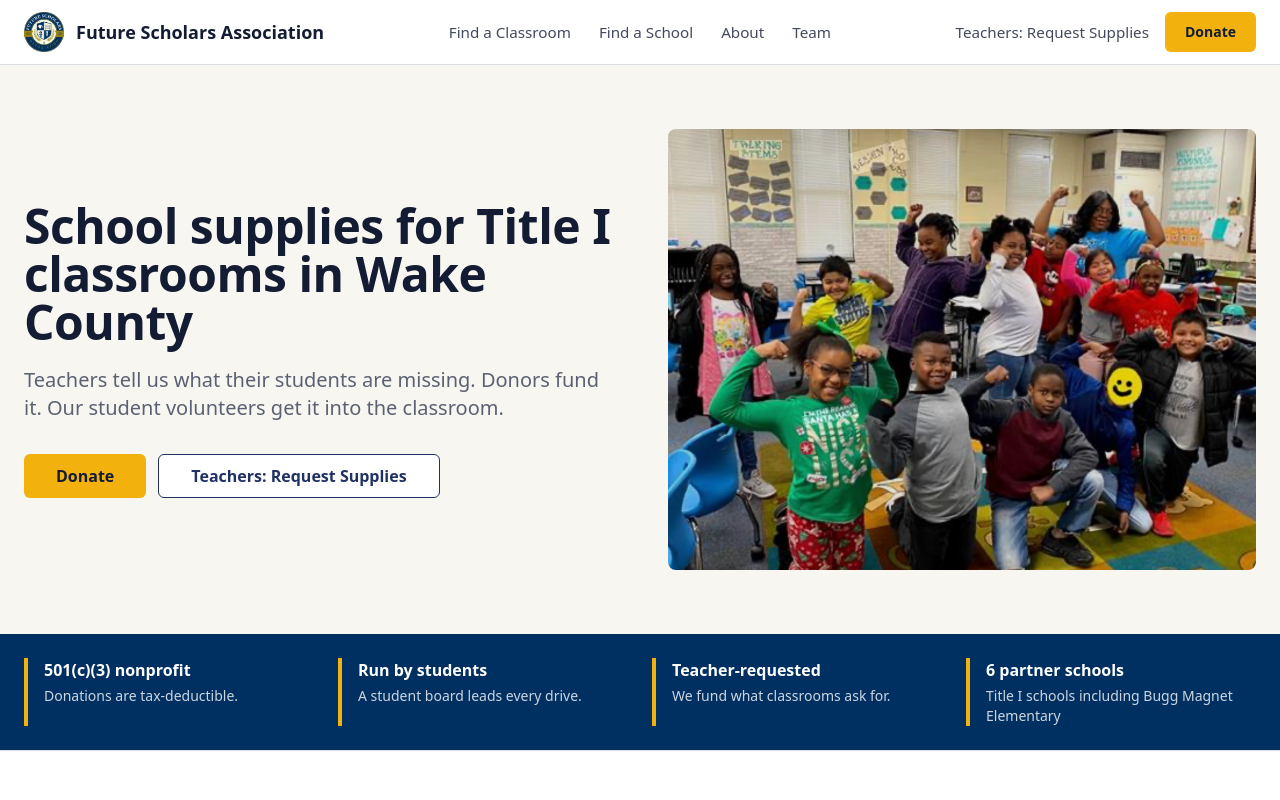
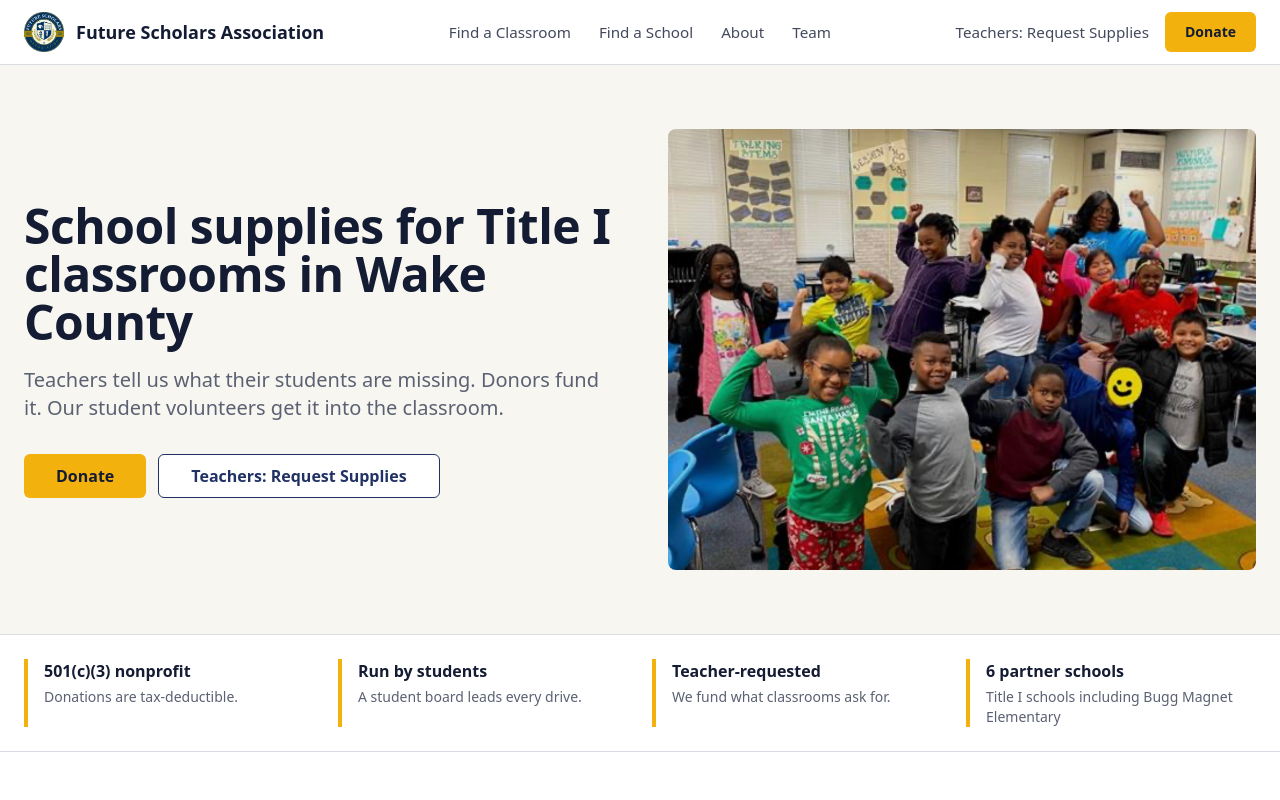
Before and after one commit to aarushkadira-dot/FSA, a React (Vite) app: page / in a window 1280 px wide. Shown: the top 800 px of the page. Built offline with nearby package versions, Linux system fonts and the light colour scheme; the HTML template or start-up script is replaced by a standard one; a web font is replaced by a local one.

Commit message:
Home: return trust strip to white, drop navy token
Co-Authored-By: Claude Opus 5.5 <noreply@anthropic.com>
Claude-Session: https://claude.ai/code/session_01K3uiZEeKbECrgebgaCAcvt

```diff
--- a/src/index.css
+++ b/src/index.css
@@ -25,9 +25,6 @@
 
     --accent: 224 35% 95%;
     --accent-foreground: 224 52% 26%;
-
-    /* Exact navy from the FSA crest (#003060) */
-    --navy: 210 100% 19%;
 
     --gold: 43 90% 50%;
     --gold-foreground: 224 45% 14%;
--- a/src/pages/Home.tsx
+++ b/src/pages/Home.tsx
@@ -71,12 +71,12 @@ const Home = () => {
           />
         </div>
 
-        <div className="bg-navy text-white">
+        <div className="border-t border-border bg-white">
           <ul className="container mx-auto grid grid-cols-2 gap-6 px-4 py-6 sm:px-6 lg:grid-cols-4">
             {trustPoints.map((point) => (
               <li key={point.title} className="border-l-4 border-gold pl-4">
-                <p className="font-semibold">{point.title}</p>
-                <p className="mt-1 text-sm text-white/80">{point.detail}</p>
+                <p className="font-semibold text-foreground">{point.title}</p>
+                <p className="mt-1 text-sm text-muted-foreground">{point.detail}</p>
               </li>
             ))}
           </ul>
--- a/tailwind.config.ts
+++ b/tailwind.config.ts
@@ -43,7 +43,6 @@ export default {
           DEFAULT: "hsl(var(--accent))",
           foreground: "hsl(var(--accent-foreground))",
         },
-        navy: "hsl(var(--navy))",
         gold: {
           DEFAULT: "hsl(var(--gold))",
           foreground: "hsl(var(--gold-foreground))",
```
